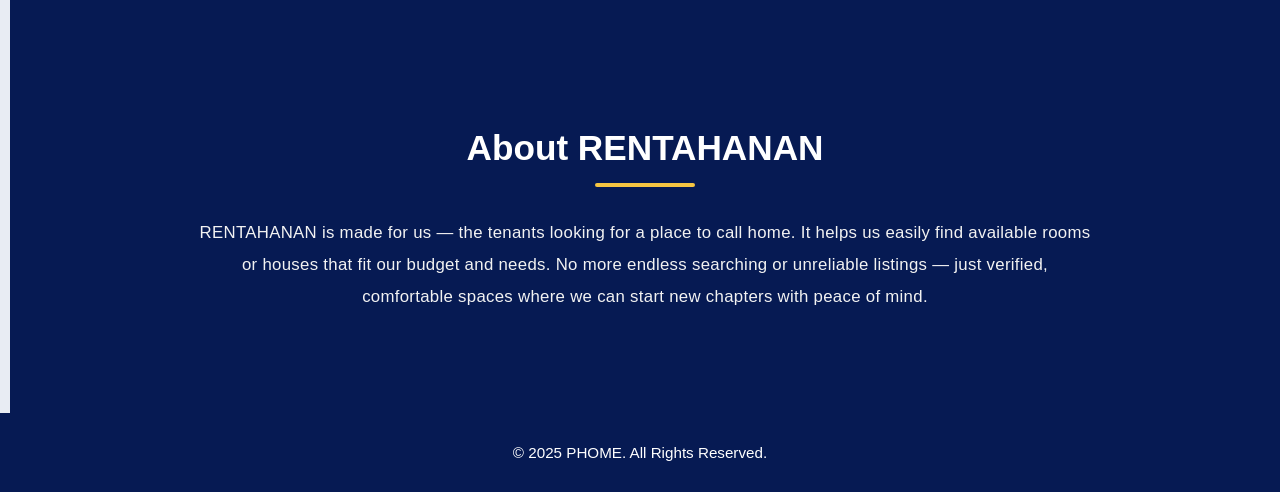
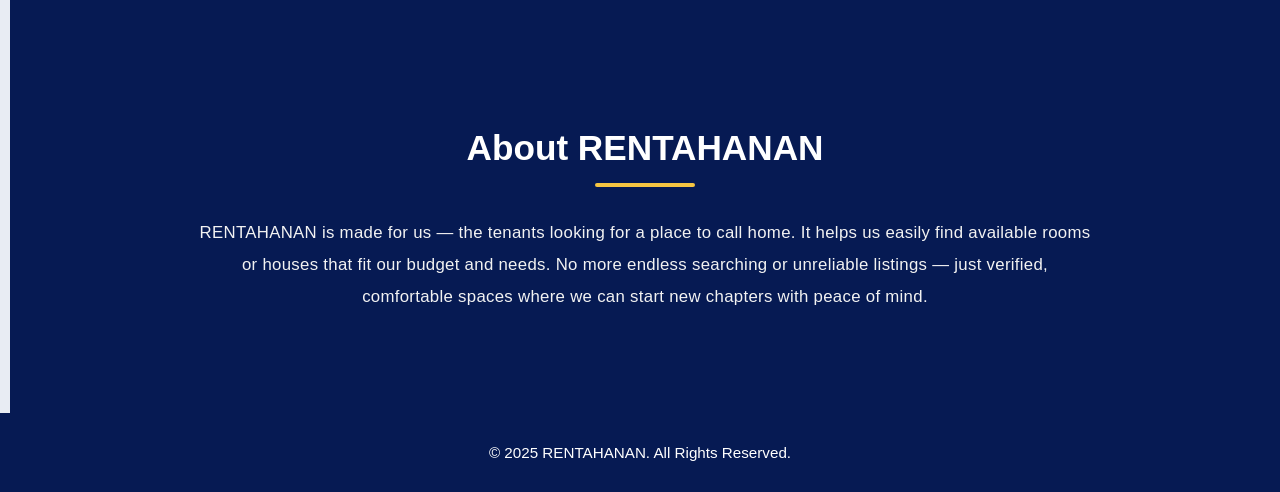
Before and after one commit to ahyannnn/house-rental-system, a Flask app: page / in a window 1280 px wide. Shown: the part 2033-2525 px from the top of the page. Run offline with Flask 3, Linux system fonts and the light colour scheme.

Commit message:
Describe your changes

```diff
--- a/templates/landing/index.html
+++ b/templates/landing/index.html
@@ -67,7 +67,7 @@
 
     <!-- Footer -->
     <footer class="footer">
-        <p>&copy; 2025 PHOME. All Rights Reserved.</p>
+        <p>&copy; 2025 RENTAHANAN. All Rights Reserved.</p>
     </footer>
 
     <!-- React & Babel -->
```
